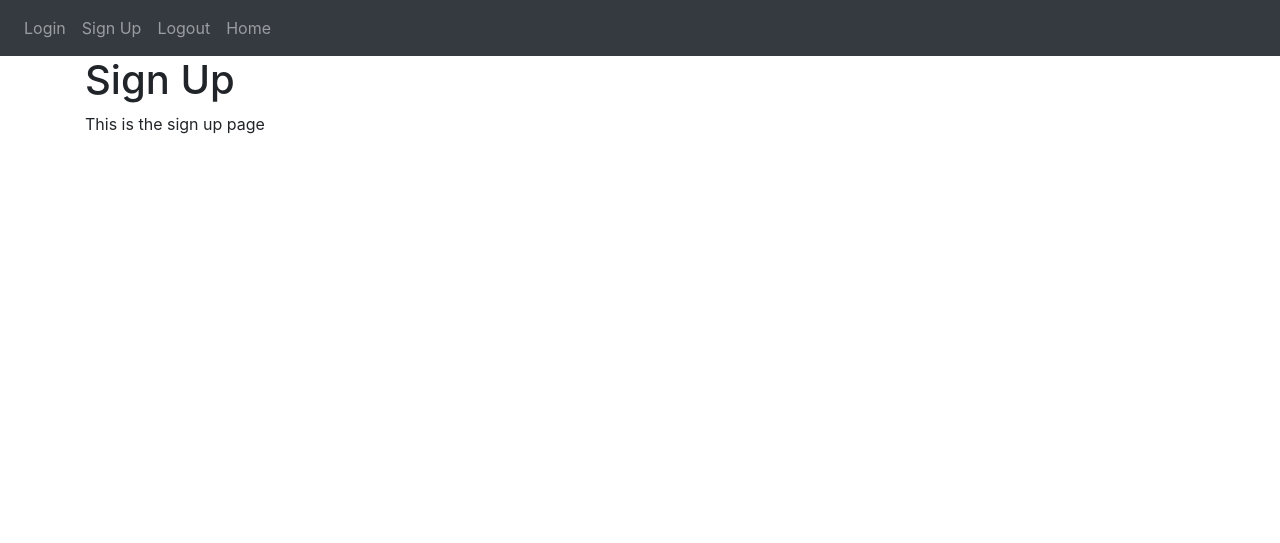
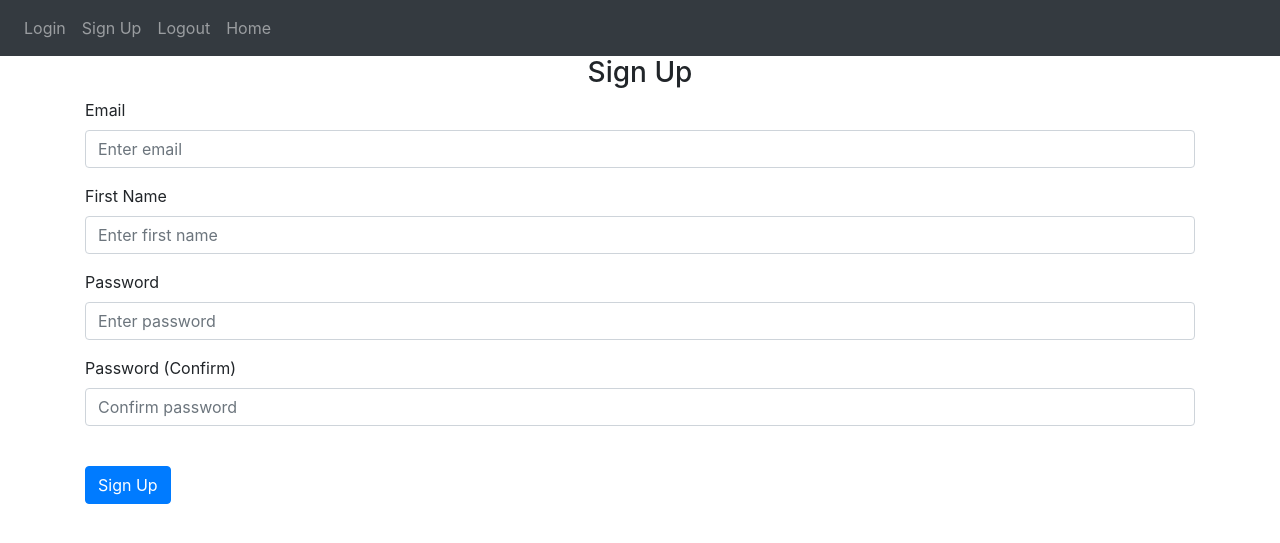
Before and after one commit to ShahromDehoti/notes-app, a Flask app: page /sign-up in a window 1280 px wide. Shown: the top 543 px of the page. Run offline with Flask 3, Linux system fonts and the light colour scheme; some libraries are stand-ins or nearby versions.

Commit message:
sign up and login forms complete

```diff
--- a/website/templates/sign_up.html
+++ b/website/templates/sign_up.html
@@ -2,6 +2,25 @@
 {% block title %}Sign Up{% endblock %}
 
 {% block content %}
-    <h1>Sign Up</h1>
-    <p>This is the sign up page</p>
+    <form method="post">
+        <h3 align="center">Sign Up</h3>
+        <div class="form-group">
+            <label for="email">Email</label>
+            <input type="email" class="form-control" id="email" name="email" placeholder="Enter email" required>
+        </div>
+        <div class="form-group">
+            <label for="firstName">First Name</label>
+            <input type="text" class="form-control" id="firstName" name="firstName" placeholder="Enter first name" required>
+        </div>
+        <div class="form-group">
+            <label for="password1">Password</label>
+            <input type="password" class="form-control" id="password1" name="password1" placeholder="Enter password" required>
+        </div>
+        <div class="form-group">
+            <label for="password2">Password (Confirm)</label>
+            <input type="password" class="form-control" id="password2" name="password2" placeholder="Confirm password" required>
+        </div>
+        <br />
+        <button type="submit" class="btn btn-primary">Sign Up</button>
+    </form>
 {% endblock %}
```
Also changed, not shown: website/templates/login.html (+13 -1 lines).
